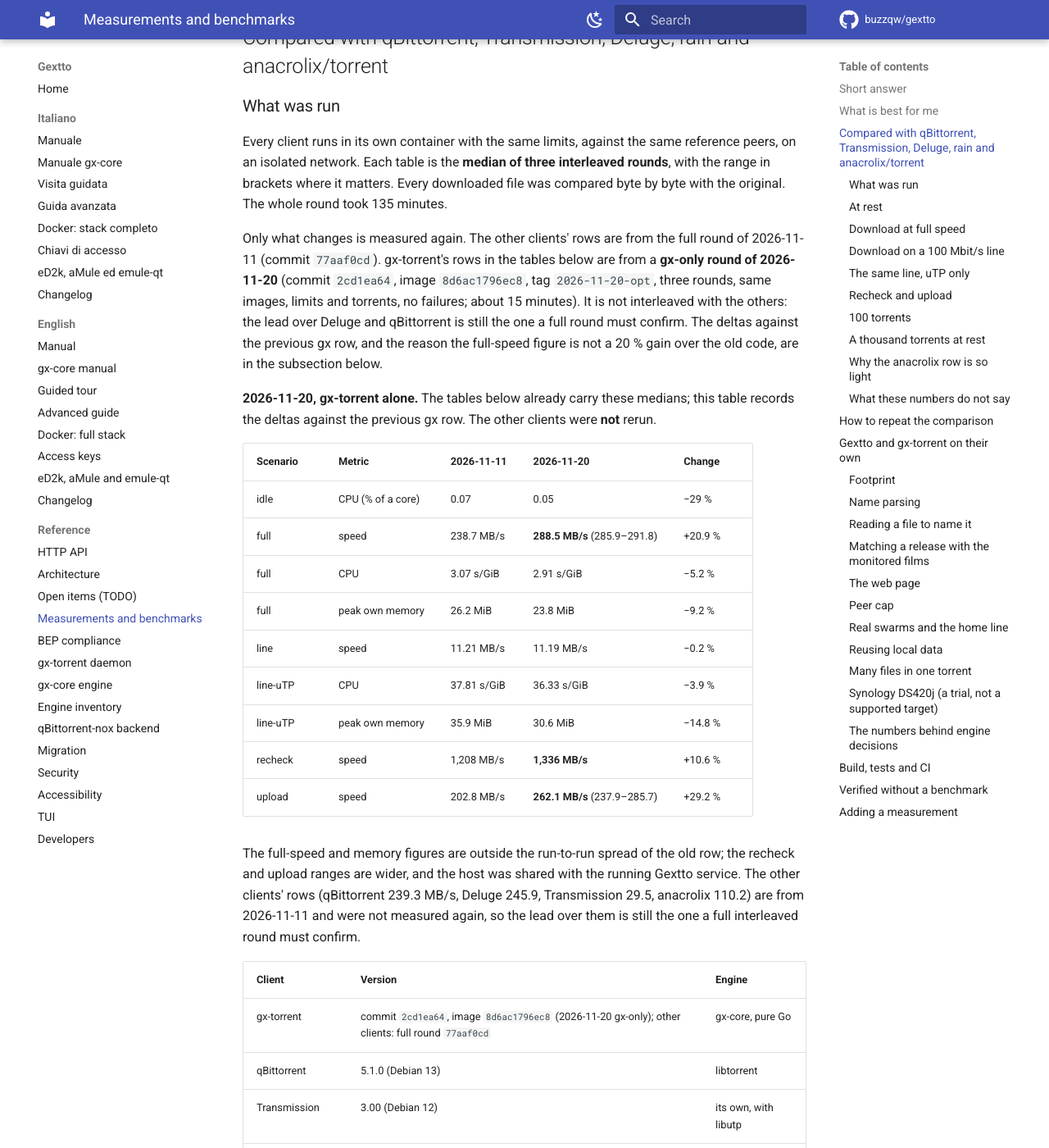
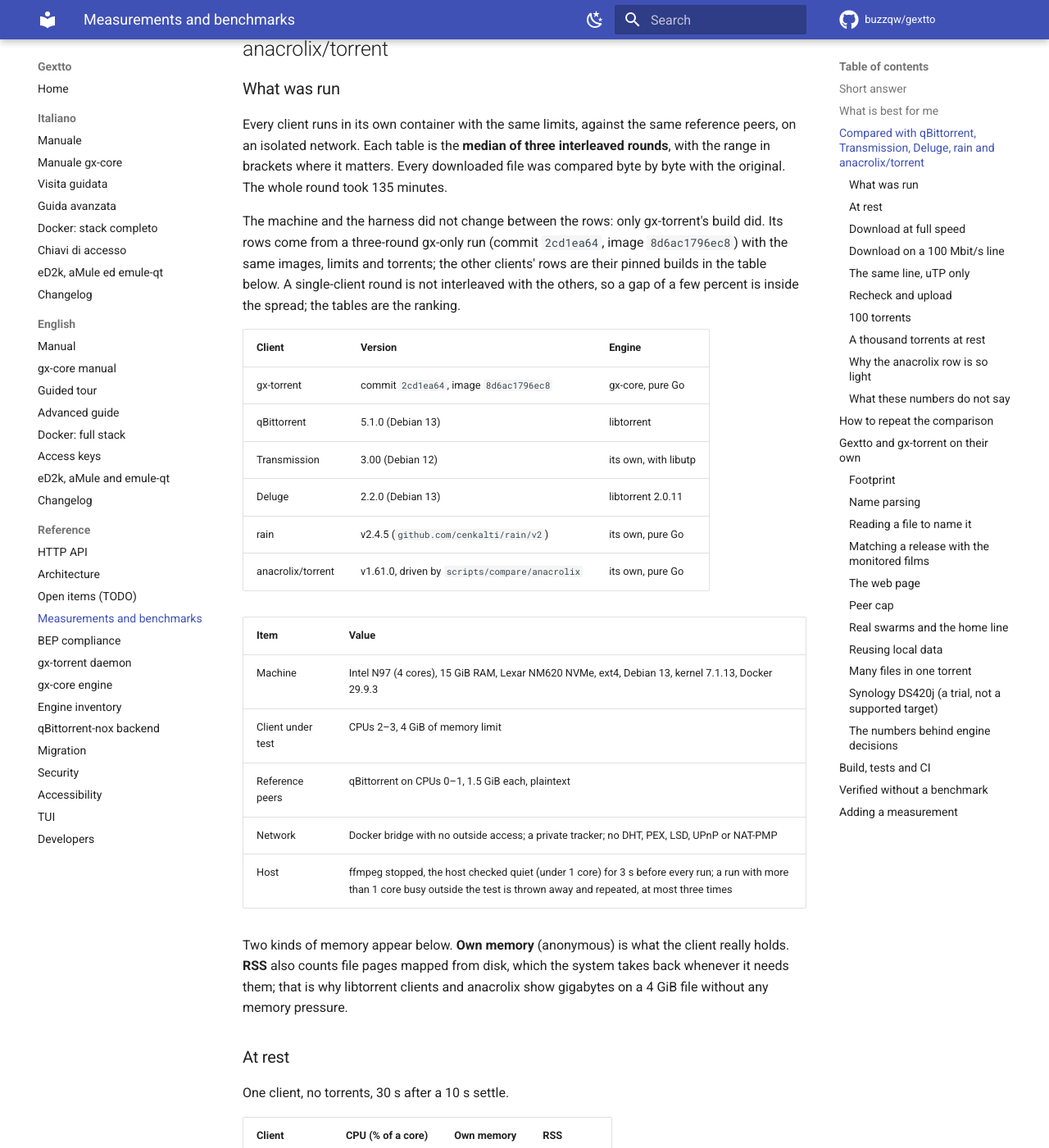
Before and after one commit to buzzqw/gextto, an MkDocs documentation site: the page built from docs/measurements.md, in a window 1280 px wide and 1400 px high, scrolled down 3028 px. Shown: the whole window at 82% size. Built offline with MkDocs 1.6.1 and Material for MkDocs 9.7.7, drawn with Linux system fonts in a browser that asks for light colours; comment, search, counter and statistics services are not loaded; some of the changed text lies outside the part shown.

Commit message:
docs: one comparison table, current gx-torrent rows

```diff
--- a/docs/measurements.md
+++ b/docs/measurements.md
@@ -2,13 +2,13 @@
 
 Only figures: gx-torrent against qBittorrent, Transmission, Deluge, rain and
 anacrolix/torrent, then Gextto on its own, the build and test times, and the designs a number
-closed. Each row says what was run, the machine, the date and the command; a new round
-replaces the row it measures. No history, no before-and-after.
+closed. Each row says what was run, the machine and the command; a new round replaces the
+row it measures. No history, no before-and-after.
 
 ## Short answer
 
-Measured on 2026-11-11 on a low-power mini PC (Intel N97), in Docker, with the same torrents
-and limits for every client.
+Measured on a low-power mini PC (Intel N97), in Docker, with the same torrents and limits
+for every client.
 
 | Question | 1st | 2nd | 3rd | 4th | 5th | 6th | Why it matters |
 |---|---|---|---|---|---|---|---|
@@ -33,8 +33,7 @@ RSS also counts; the 100-torrent row is the only one that uses RSS. The full-spe
 to that line.
 
 In short: gx-torrent is the fastest at a recheck (3.2 s) and on upload (262 MB/s); at full
-speed over TCP it is first (288.5 against 239–246 MB/s, from a gx-only run, see *What was
-run*) with less own memory (23.8 MiB against 33–53); anacrolix/torrent is the lightest at full
+speed over TCP it is first (288.5 against 239–246 MB/s) with less own memory (23.8 MiB against 33–53); anacrolix/torrent is the lightest at full
 speed (11 MiB) and the quietest with a hundred torrents (0.01 % of a core, against 0.13 for
 gx-torrent); on the shaped line over TCP gx-torrent and anacrolix are level (11.2 against
 11.4 MB/s), and gx-torrent spends the least CPU per GiB of the four that reach the line
@@ -49,7 +48,7 @@ in this document.
 |---|---|---|
 | A library, not a downloader: episodes, gaps, renames, upgrades, archive | **Gextto** | it decides what to fetch and where it goes; none of the other clients does |
 | One torrent from a browser, on a NAS, a server or a phone, with a qBittorrent-style API | **gx-torrent, standalone** | the same engine with its own page and `/api/v2`, no library to configure |
-| The fastest download over TCP | **gx-torrent**, then Deluge or qBittorrent | 288.5 MB/s against 239–246 (gx-torrent from a gx-only run), with 23.8 MiB of own memory against 33–53 |
+| The fastest download over TCP | **gx-torrent**, then Deluge or qBittorrent | 288.5 MB/s against 239–246, with 23.8 MiB of own memory against 33–53 |
 | A recheck of a 4 GiB file without a long wait | **gx-torrent** | 3.2 s, against 3.9–10.2 for the others |
 | Seeding on a fast LAN (gigabit and above) | **gx-torrent**, qBittorrent or Deluge | 170–262 MB/s, gx-torrent first and qBittorrent about 27 % behind, at the lowest CPU per GiB for gx-torrent (2.19 s against 2.49–2.62) |
 | A call or a game while something downloads | **Gextto**, Auto with latency source `both` | the guard leaves room for the other flow and stops taking more as soon as the router sees it |
@@ -67,40 +66,16 @@ peers, on an isolated network. Each table is the **median of three interleaved r
 with the range in brackets where it matters. Every downloaded file was compared byte by
 byte with the original. The whole round took 135 minutes.
 
-Only what changes is measured again. The other clients' rows are from the full round of
-2026-11-11 (commit `77aaf0cd`). gx-torrent's rows in the tables below are from a
-**gx-only round of 2026-11-20** (commit `2cd1ea64`, image `8d6ac1796ec8`, tag
-`2026-11-20-opt`, three rounds, same images, limits and torrents, no failures; about 15
-minutes). It is not interleaved with the others: the lead over Deluge and qBittorrent is
-still the one a full round must confirm. The deltas against the previous gx row, and the
-reason the full-speed figure is not a 20 % gain over the old code, are in the subsection
-below.
-
-**2026-11-20, gx-torrent alone.** The tables below already carry these medians; this table
-records the deltas against the previous gx row. The other clients were **not** rerun.
-
-| Scenario | Metric | 2026-11-11 | 2026-11-20 | Change |
-|---|---|---|---|---|
-| idle | CPU (% of a core) | 0.07 | 0.05 | −29 % |
-| full | speed | 238.7 MB/s | **288.5 MB/s** (285.9–291.8) | +20.9 % |
-| full | CPU | 3.07 s/GiB | 2.91 s/GiB | −5.2 % |
-| full | peak own memory | 26.2 MiB | 23.8 MiB | −9.2 % |
-| line | speed | 11.21 MB/s | 11.19 MB/s | −0.2 % |
-| line-uTP | CPU | 37.81 s/GiB | 36.33 s/GiB | −3.9 % |
-| line-uTP | peak own memory | 35.9 MiB | 30.6 MiB | −14.8 % |
-| recheck | speed | 1,208 MB/s | **1,336 MB/s** | +10.6 % |
-| upload | speed | 202.8 MB/s | **262.1 MB/s** (237.9–285.7) | +29.2 % |
-
-The full-speed and memory figures are outside the run-to-run spread of the old
-row; the recheck and upload ranges are wider, and the host was shared with the
-running Gextto service. The other clients' rows (qBittorrent 239.3 MB/s,
-Deluge 245.9, Transmission 29.5, anacrolix 110.2) are from 2026-11-11 and were
-not measured again, so the lead over them is still the one a full interleaved
-round must confirm.
+The machine and the harness did not change between the rows: only gx-torrent's
+build did. Its rows come from a three-round gx-only run (commit `2cd1ea64`, image
+`8d6ac1796ec8`) with the same images, limits and torrents; the other clients' rows
+are their pinned builds in the table below. A single-client round is not
+interleaved with the others, so a gap of a few percent is inside the spread; the
+tables are the ranking.
 
 | Client | Version | Engine |
 |---|---|---|
-| gx-torrent | commit `2cd1ea64`, image `8d6ac1796ec8` (2026-11-20 gx-only); other clients: full round `77aaf0cd` | gx-core, pure Go |
+| gx-torrent | commit `2cd1ea64`, image `8d6ac1796ec8` | gx-core, pure Go |
 | qBittorrent | 5.1.0 (Debian 13) | libtorrent |
 | Transmission | 3.00 (Debian 12) | its own, with libutp |
 | Deluge | 2.2.0 (Debian 13) | libtorrent 2.0.11 |
@@ -151,7 +126,7 @@ ceiling of each client on this machine.
 
 In the full round every client except Transmission had one slow run out of three
 (105–179 MB/s), at different times: the disk, not the client, which is why the ranges are
-wide. The gx-only runs had none (285.9–291.8 MB/s). Transmission 3.00 is four to eight times
+wide. gx-torrent's runs had none (285.9–291.8 MB/s). Transmission 3.00 is four to eight times
 slower than the others here; the number repeats in every round.
 
 ### Download on a 100 Mbit/s line
@@ -357,7 +332,7 @@ In a cycle the regexp share of the CPU is **8.6 %** (profile of a full search on
 ### Reading a file to name it
 
 To name a file Gextto reads it with `mediainfo`. The whole-file pass against the container
-header alone, on 20 files from an archive on the local NVMe (Intel N97 mini PC, 2026-11-20):
+header alone, on 20 files from an archive on the local NVMe (Intel N97 mini PC):
 
 | Read | 20 files | Median per file | Slowest file |
 |---|---|---|---|
```
Also changed, not shown: README.it.md (+1 -1 lines), README.md (+1 -1 lines).
